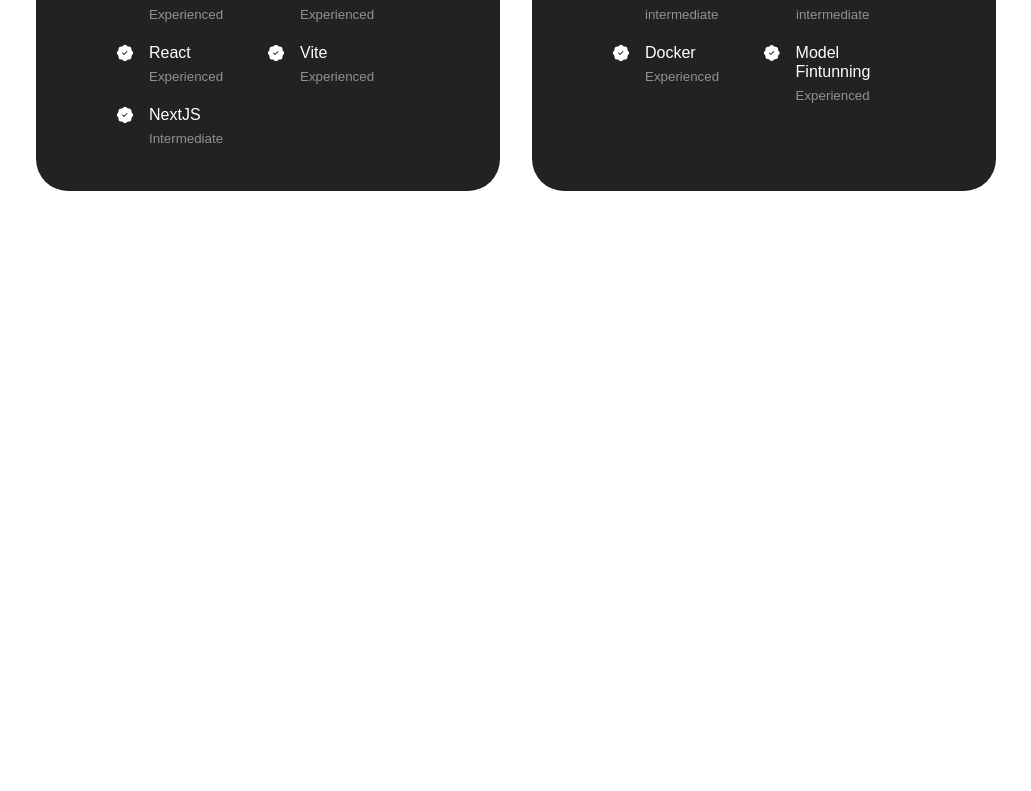
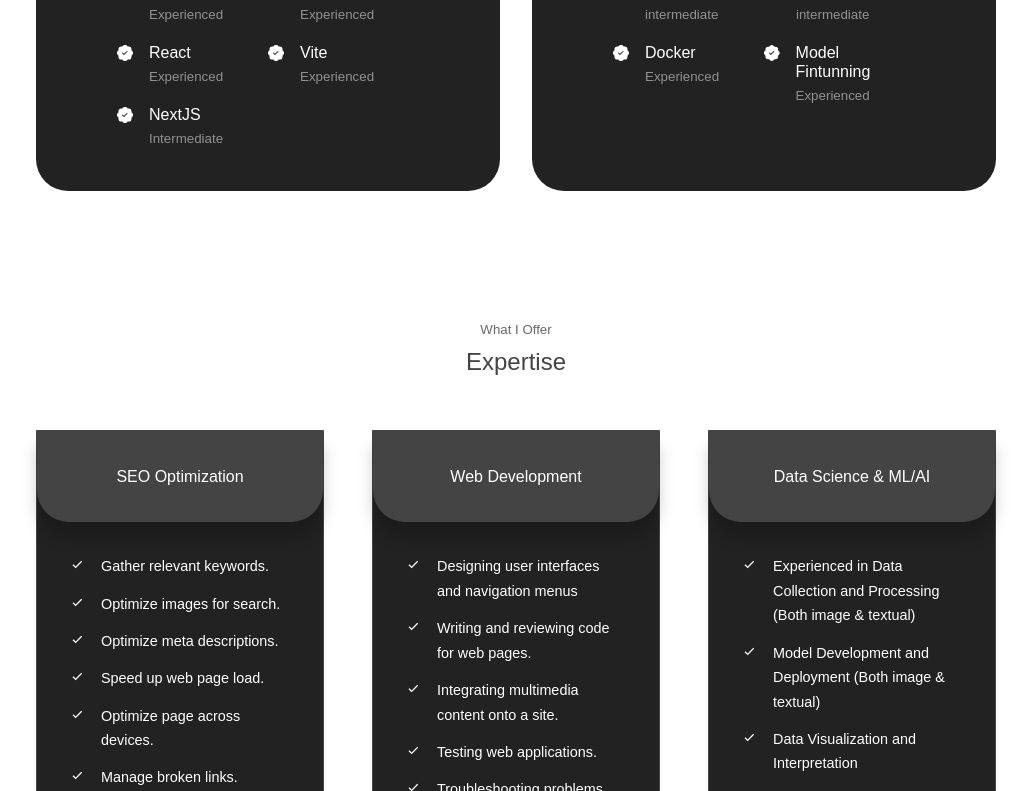
Before and after one commit to Anish-Kumar12/Personal-Portfolio1, a React (Vite) app: page / in a window 1280 px wide. Shown: the part 2009-2800 px from the top of the page, without its empty margins (124-1155 px from the left). Before the commit the page ends 2200 px from the top, so only its background shows below. Built offline with nearby package versions, Linux system fonts and the light colour scheme.

Commit message:
Added Expertise section

```diff
--- a/src/App.jsx
+++ b/src/App.jsx
@@ -5,6 +5,8 @@
 import Nav from './components/navbar/navbar'
 import About from './components/about/About';
 import Skill from './components/skills/Skill';
+import Expertise from './components/expertise/expertise';
+
 
 
 
@@ -23,6 +25,7 @@
         <Nav/>
         <About/>
         <Skill/>
+        <Expertise/>
       </div>
       </SwitchContext.Provider>
   )
--- /dev/null
+++ b/src/components/expertise/expertise.css
@@ -0,0 +1,94 @@
+.expertises__container {
+    display: grid;
+    grid-template-columns: repeat(3, 1fr);
+    gap: 3rem;
+  }
+
+  .expertise {
+    background: var(--color-bg-variant);
+    border-radius: 0 0 2rem 2rem;
+    border: 1px solid var(--color-primary);
+    height: fit-content;
+    transition: var(--transition);
+  }
+
+  .expertise:hover {
+    background: transparent;
+    cursor: default;
+  }
+
+  .main-content:not(.bg-dark) .bg-dark .expertise:hover {
+    border-color: var(--color-primary-variant);
+  }
+
+  .expertise__head {
+    background: var(--color-primary);
+    padding: 2rem;
+    border-radius: 0 0 2rem 2rem;
+    box-shadow: 0 1rem 1rem rgba(0, 0, 0, 0.2);
+  }
+
+  .expertise__head h3 {
+    color: var(--color-white);
+    font-size: 1rem;
+    text-align: center;
+  }
+
+  .main-content:not(.bg-dark) .expertise__head:hover ~ .expertise__list p,
+  .main-content:not(.bg-dark)
+    .expertise__head:hover
+    ~ .expertise__list
+    .expertise__list-icon {
+    color: var(--color-primary);
+  }
+
+  .expertise__list {
+    padding: 2rem;
+  }
+
+  .expertise__list li {
+    display: flex;
+    gap: 1rem;
+    margin-bottom: 0.8rem;
+  }
+
+  .expertise__list-icon {
+    color: var(--color-white);
+    margin-top: 2px;
+    font-size: 1rem;
+    min-width: 1rem;
+    max-width: 1rem;
+  }
+
+  .main-content:not(.bg-dark) .expertise__list:hover .expertise__list-icon {
+    color: var(--color-primary);
+  }
+
+  .expertise__list p {
+    font-size: 0.9rem;
+    color: var(--color-white);
+  }
+
+  .main-content:not(.bg-dark) .expertise__list:hover p {
+    color: var(--color-primary);
+  }
+
+  /* ========== MEDIA QUERIES (MEDIUM DEVICES) ========== */
+  @media screen and (max-width: 1024px) {
+    .expertises__container {
+      grid-template-columns: 1fr 1fr;
+      gap: 2rem;
+    }
+
+    .expertise {
+      height: auto;
+    }
+  }
+
+  /* ========== MEDIA QUERIES (SMALL DEVICES) ========== */
+  @media screen and (max-width: 600px) {
+    .expertises__container {
+      grid-template-columns: 1fr;
+      gap: 1.5rem;
+    }
+  }
--- /dev/null
+++ b/src/components/expertise/expertise.jsx
@@ -0,0 +1,119 @@
+import './expertise.css';
+import { BiCheck } from 'react-icons/bi';
+
+const Expertise = () => {
+  return (
+    <section id='expertise'>
+      <h1 className='small-title'>What I Offer</h1>
+      <h2 className='medium-title'>Expertise</h2>
+
+      <div className='container expertises__container'>
+        <article className='expertise'>
+          <div className='expertise__head'>
+            <h3>SEO Optimization</h3>
+          </div>
+
+          <ul className='expertise__list'>
+            <li>
+              <BiCheck className='expertise__list-icon' />
+              <p>Gather relevant keywords.</p>
+            </li>
+            <li>
+              <BiCheck className='expertise__list-icon' />
+              <p>Optimize images for search.</p>
+            </li>
+            <li>
+              <BiCheck className='expertise__list-icon' />
+              <p>Optimize meta descriptions.</p>
+            </li>
+            <li>
+              <BiCheck className='expertise__list-icon' />
+              <p>Speed up web page load.</p>
+            </li>
+            <li>
+              <BiCheck className='expertise__list-icon' />
+              <p>Optimize page across devices.</p>
+            </li>
+            <li>
+              <BiCheck className='expertise__list-icon' />
+              <p>Manage broken links.</p>
+            </li>
+          </ul>
+        </article>
+        {/* End of UI/UX */}
+
+        <article className='expertise'>
+          <div className='expertise__head'>
+            <h3>Web Development</h3>
+          </div>
+
+          <ul className='expertise__list'>
+            <li>
+              <BiCheck className='expertise__list-icon' />
+              <p>Designing user interfaces and navigation menus</p>
+            </li>
+            <li>
+              <BiCheck className='expertise__list-icon' />
+              <p>Writing and reviewing code for web pages.</p>
+            </li>
+            <li>
+              <BiCheck className='expertise__list-icon' />
+              <p>Integrating multimedia content onto a site.</p>
+            </li>
+            <li>
+              <BiCheck className='expertise__list-icon' />
+              <p>Testing web applications.</p>
+            </li>
+            <li>
+              <BiCheck className='expertise__list-icon' />
+              <p>
+                Troubleshooting problems with performance or user experience.
+              </p>
+            </li>
+            <li>
+              <BiCheck className='expertise__list-icon' />
+              <p>
+                Collaborating with teams of designers, developers, and clients.
+              </p>
+            </li>
+          </ul>
+        </article>
+        {/* Eend of Web Development */}
+
+        <article className='expertise'>
+          <div className='expertise__head'>
+            <h3>Data Science & ML/AI</h3>
+          </div>
+
+          <ul className='expertise__list'>
+            <li>
+              <BiCheck className='expertise__list-icon' />
+              <p>Experienced in Data Collection and Processing (Both image & textual)</p>
+            </li>
+            <li>
+              <BiCheck className='expertise__list-icon' />
+              <p>
+                Model Development and Deployment (Both image & textual)
+              </p>
+            </li>
+            <li>
+              <BiCheck className='expertise__list-icon' />
+              <p>
+                Data Visualization and Interpretation
+              </p>
+            </li>
+            <li>
+              <BiCheck className='expertise__list-icon' />
+              <p>
+                Working with Deep Learning models
+              </p>
+            </li>
+          </ul>
+        </article>
+        {/* End of Content Creation */}
+      </div>
+    </section>
+  );
+};
+
+export default Expertise;
```
